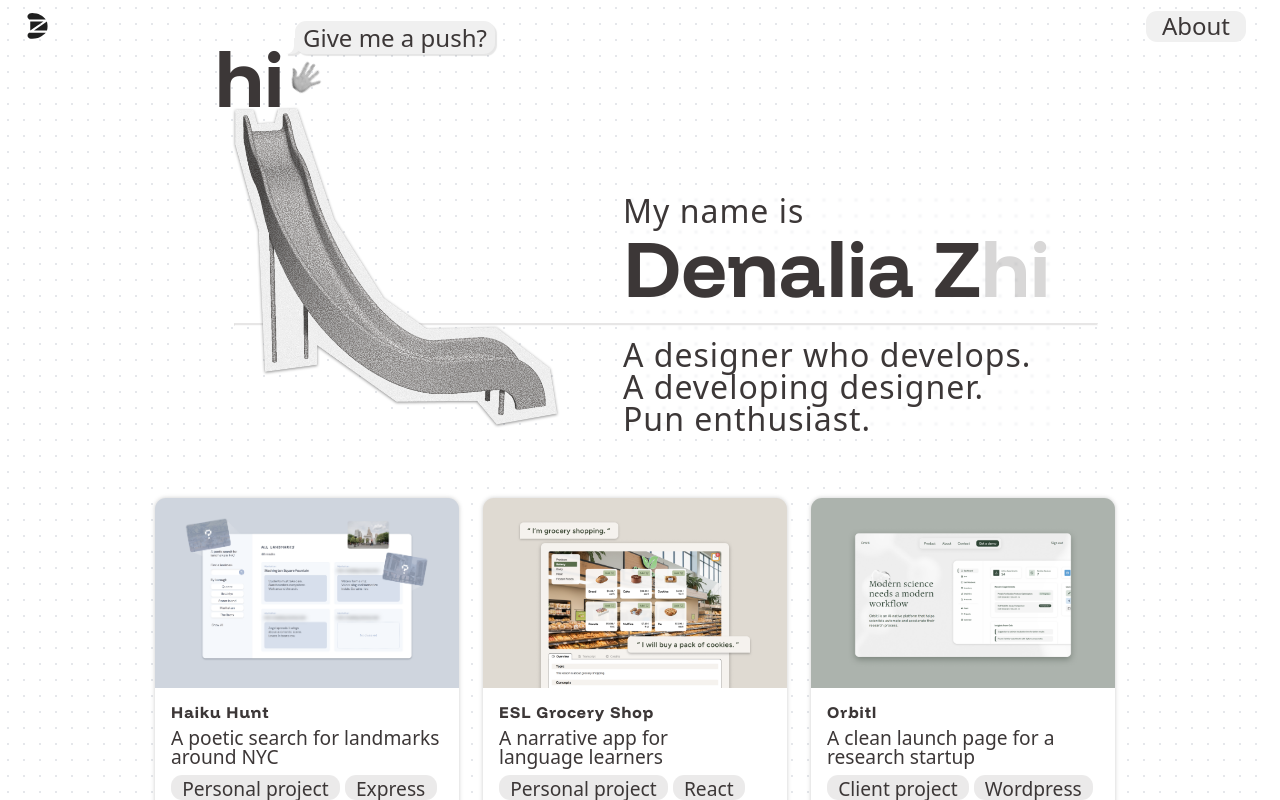
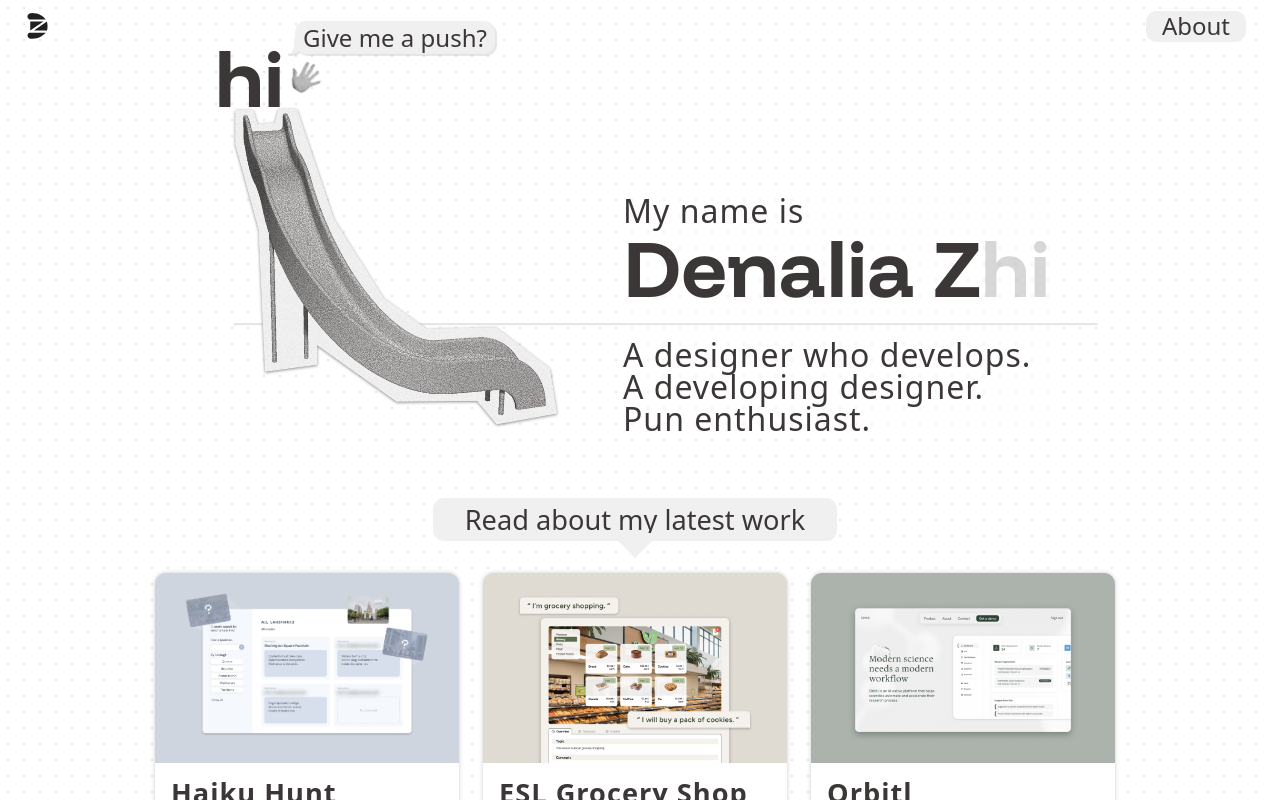
Before and after one commit to denaliazhi/portfolio-v4, a React (Vite) app: page / in a window 1280 px wide. Shown: the top 800 px of the page. Built offline with nearby package versions, Linux system fonts and the light colour scheme; a web font is replaced by a local one.

Commit message:
feat: project section heading

```diff
--- a/src/components/Projects-Container.jsx
+++ b/src/components/Projects-Container.jsx
@@ -3,6 +3,7 @@ export default function ProjectsContainer({
 }) {
   return (
     <section className="projects">
+      <h2>Read about my latest work</h2>
       <div>
         {Object.values(content).map((project) => (
           <a
@@ -22,7 +23,7 @@ export default function ProjectsContainer({
                 }
               />
               <figcaption>
-                <h2>{project.title}</h2>
+                <h3>{project.title}</h3>
                 <p>{project.desc_short}</p>
                 <ul className="tags">
                   <li>{project.type}</li>
--- a/src/index.css
+++ b/src/index.css
@@ -542,7 +542,37 @@ footer > a > p:hover {
 
 /* --------------- Home Page: Projects --------------- */
 
+.projects {
+  display: flex;
+  flex-direction: column;
+  gap: 2rem;
+}
+
 .projects h2 {
+  position: relative;
+  font-family: var(--sans-serif);
+  font-size: var(--H3);
+  font-weight: 500;
+  width: fit-content;
+  padding: 0.5rem 2rem;
+  margin: auto;
+  background-color: var(--darker-background);
+  border-radius: var(--rounded);
+}
+
+.projects h2::after {
+  content: "";
+  position: absolute;
+  display: block;
+  left: calc(50% - 25px);
+  width: 0;
+  height: 0;
+  border-left: 25px solid transparent; /* Transparent left side */
+  border-right: 25px solid transparent; /* Transparent right side */
+  border-top: 25px solid var(--darker-background);
+}
+
+.projects h3 {
   font-family: var(--sans-serif);
   letter-spacing: 1px;
 }
```
